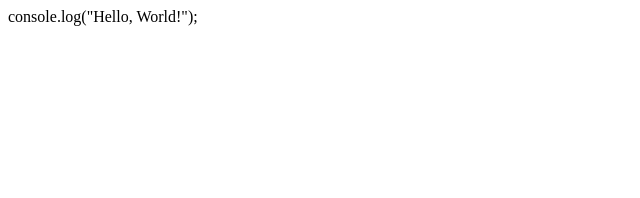
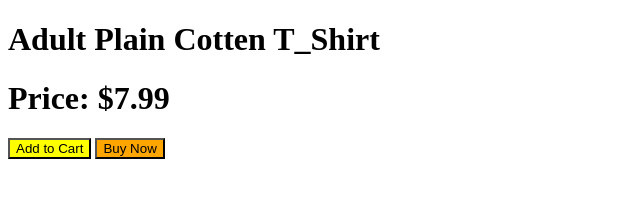
Before and after one commit to Jebarshan-J/javascripttutorial, a plain HTML site: page index.html in a window 1280 px wide. Shown: the whole page, without its empty margins (0-640 px from the left). Drawn offline with Linux system fonts and the light colour scheme.

Commit message:
index updated

```diff
--- a/index.html
+++ b/index.html
@@ -1 +1,16 @@
-console.log("Hello, World!");
+<!DOCTYPE html>
+<html lang="en">
+<head>
+    <meta charset="UTF-8">
+    <meta name="viewport" content="width=device-width, initial-scale=1.0">
+    <title>Document</title>
+    <link rel="stylesheet" href="style.css">
+</head>
+<body>
+    <h1>Adult Plain Cotten T_Shirt</h1>
+    <h1>Price: $7.99</h1>
+    <button class="yellow" onclick="alert('Added')">Add to Cart</button>
+    <button  class="orange" onclick=" console.log('Loading...'); alert('Purchased!');">Buy Now</button>
+
+</body>
+</html>
--- /dev/null
+++ b/style.css
@@ -0,0 +1,6 @@
+.yellow{
+    background-color: yellow;
+}
+.orange{
+    background-color: orange;
+}
```
